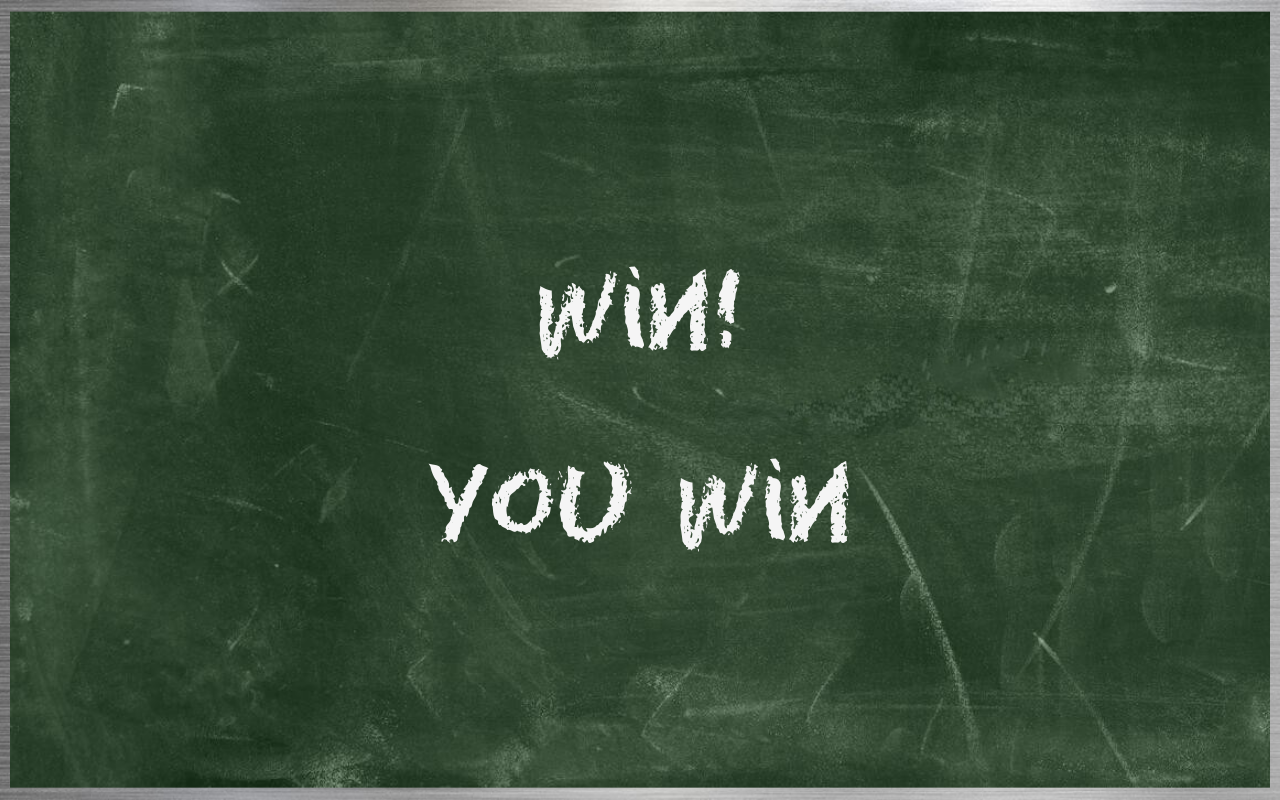
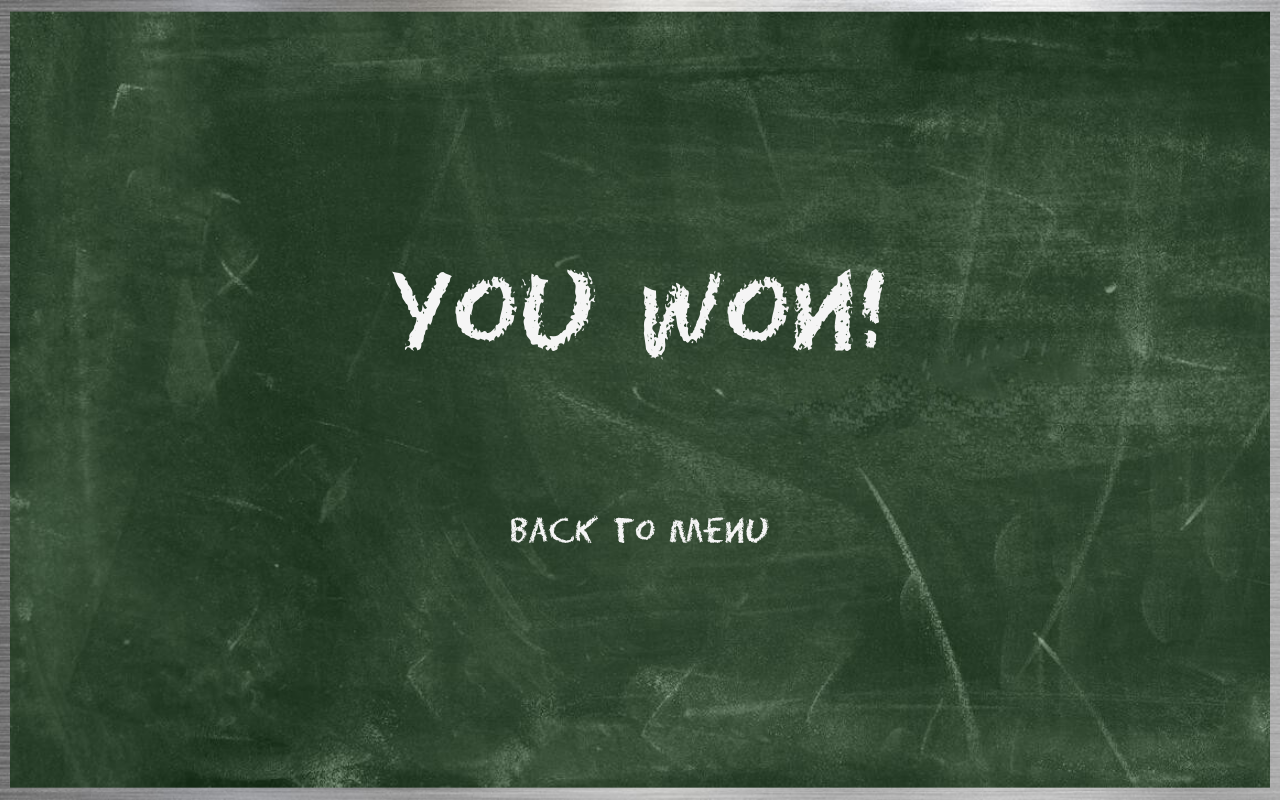
Before and after one commit to Tetoji/Hangman-Projekt, a Django app: page /winGame/ in a window 1280 px wide. Run offline with Django 4.2, Linux system fonts and the light colour scheme; data comes from the database, SQL or seed files in the repository; some libraries are stand-ins or nearby versions.

Commit message:
menue button added

```diff
--- a/hangmanapp/static/winpage.css
+++ b/hangmanapp/static/winpage.css
@@ -32,3 +32,16 @@ div {
   text-align: center;
   font-size: 10vw;
 }
+
+button {
+  background-color: transparent;
+  color: whitesmoke;
+  border-color: green;
+  border-style: none;
+  font-size: 5vh;
+}
+
+button:hover {
+  font-size: 6vh;
+  font-weight: bold;
+}
--- a/hangmanapp/templates/winpage.html
+++ b/hangmanapp/templates/winpage.html
@@ -39,8 +39,15 @@
   <body>
     <div class="blackboard">
       <div class="message">
-        <div>Win!</div>
-        <div>You Win</div>
+        <div>You Won!</div>
+        <div class ="menuButton">
+          <button
+            type="button"
+            id="backToMenu"
+            onclick="window.location.href='http://localhost:8000/menue'">
+            Back to menu
+          </button>
+        </div>
       </div>
     </div>
     <script src="{% static 'menue_logik.js' %}"></script>
```
Also changed, not shown: hangmanapp/static/losepage.css (+13 -0 lines), hangmanapp/templates/losepage.html (+9 -2 lines).
